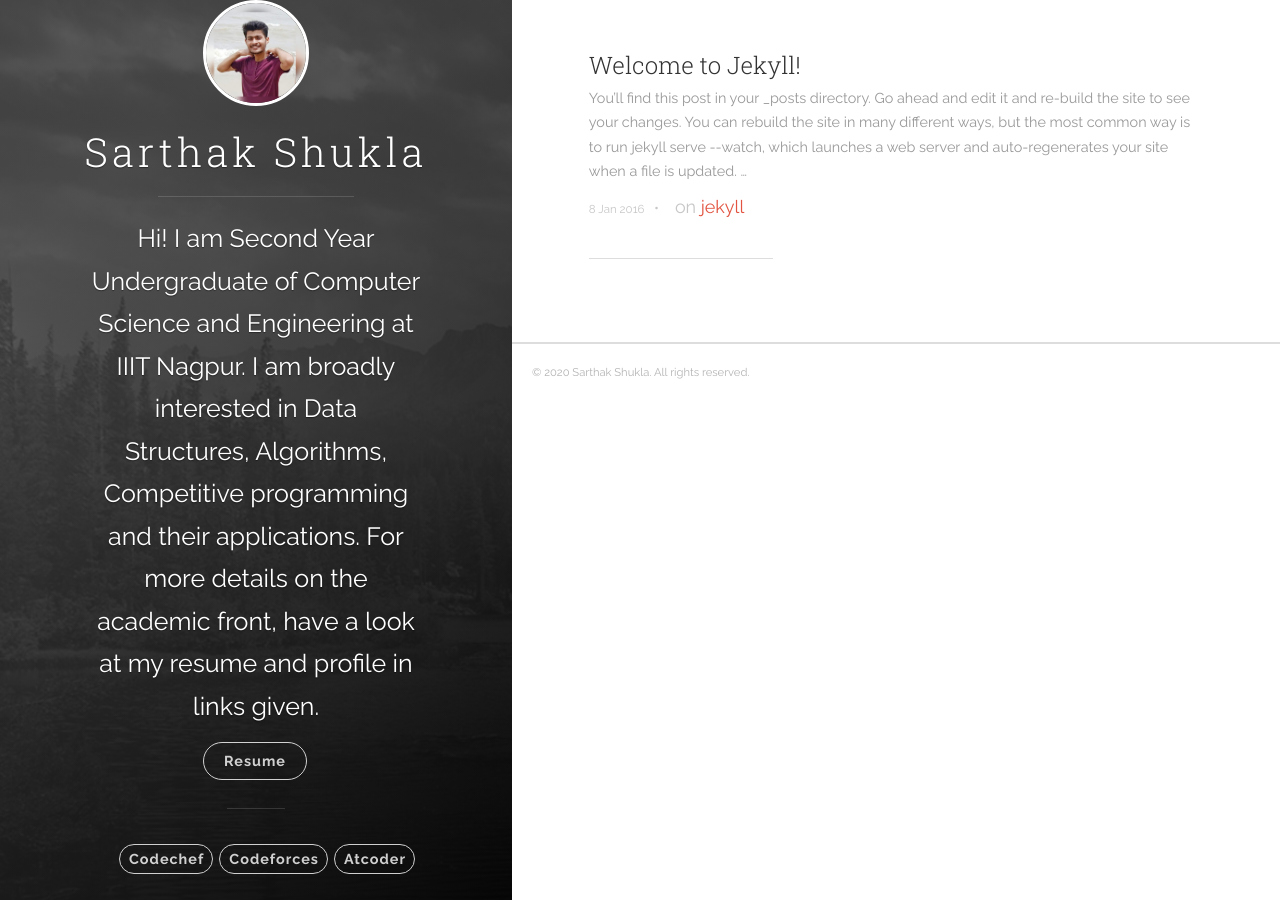
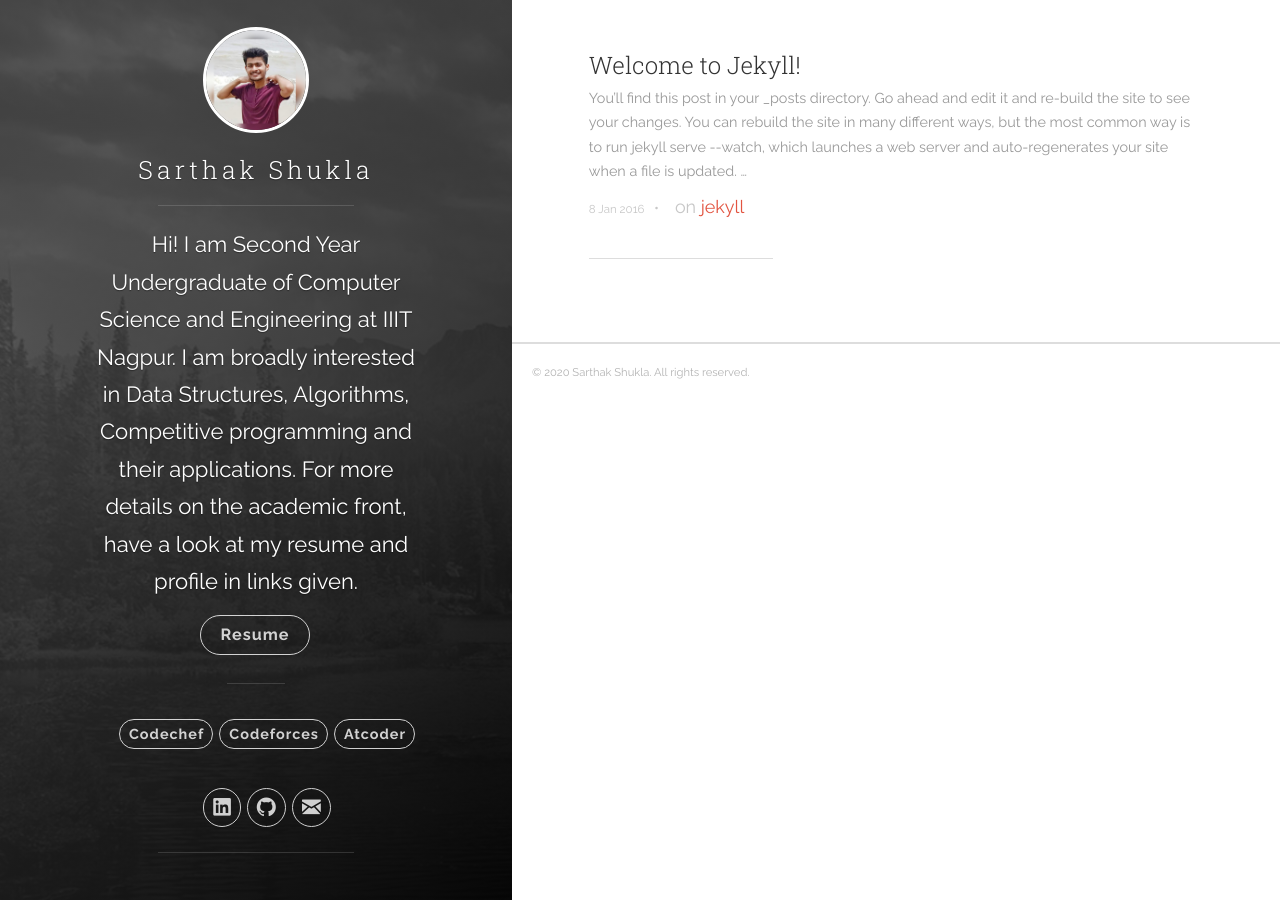
Before and after one commit to sarthakeddy/sarthakeddy.github.io, a Jekyll site: the page built from index.html, in a window 1280 px wide. Built offline with Jekyll 4.4.1, drawn with Linux system fonts in a browser that asks for light colours; the list of posts is cut into pages by our own code.

Commit message:
Font size

```diff
--- a/_includes/header.html
+++ b/_includes/header.html
@@ -10,13 +10,13 @@
     <div class="panel-main__content">
       <img src="{{ site.baseurl }}/images/profile.jpeg" class="user-image" alt="My Profile Photo" height="400" width="400">
         <a href="{{ site.baseurl }}/" title="link to home of {{ site.title }}">
-          <h1 class="panel-cover__title panel-title">{{ site.title }}</h1>
+          <h1 class="panel-cover__title panel-title" style="font-size:25px">{{ site.title }}</h1>
         </a>
         <hr class="panel-cover__divider">
-        <p class="panel-cover__description"  style="font-size:25px">{{ site.description }}</p>
+        <p class="panel-cover__description"  style="font-size:22px">{{ site.description }}</p>
         <nav class="cover-navigation cover-navigation--primary">
             <ul class="navigation">
-              <li class="navigation__item"><a href="resume.pdf" title="link to resume" class="resume-button">Resume</a></li>
+              <li class="navigation__item" style="font-size:18px"><a href="resume.pdf" title="link to resume" class="resume-button">Resume</a></li>
             </ul>
           </nav>
         <hr class="panel-cover__divider panel-cover__divider--secondary">
@@ -31,7 +31,7 @@
               <li class="navigation__item">
                 <a href="https://www.codechef.com/users/{{ site.author.codechef_username }}" title="@{{ site.author.codechef_username }} on Codechef" target="_blank">
                   Codechef
-                  <span class="label">Codechef</span>
+                  <span class="label" style="font-size:18px">Codechef</span>
                 </a>
               </li>
             {% endif %}
@@ -41,7 +41,7 @@
               <li class="navigation__item">
                 <a href="https://codeforces.com/profile/{{ site.author.codeforces_username }}" title="{{ site.author.codeforces_username }} on Codeforces" target="_blank">
                   Codeforces
-                  <span class="label">Codeforces</span>
+                  <span class="label" style="font-size:18px">Codeforces</span>
                 </a>
               </li>
             {% endif %}
@@ -51,7 +51,7 @@
               <li class="navigation__item">
                 <a href="https://atcoder.jp/users/{{ site.author.atcoder_username }}" title="{{ site.author.atcoder_username }} on Atcoder" target="_blank">
                   Atcoder
-                  <span class="label">Atcoder</span>
+                  <span class="label" style="font-size:18px">Atcoder</span>
                 </a>
               </li>
             {% endif %}
```
